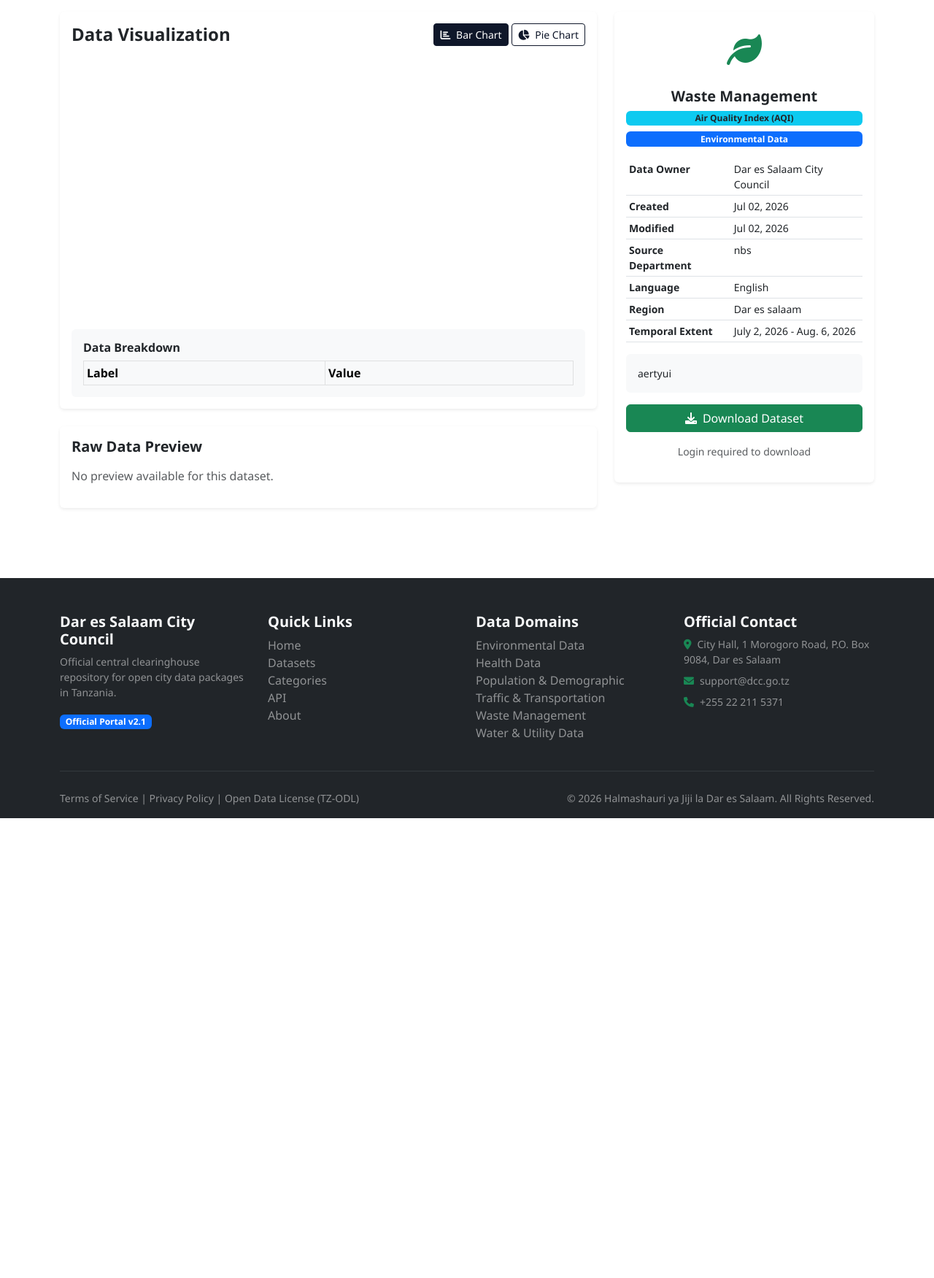
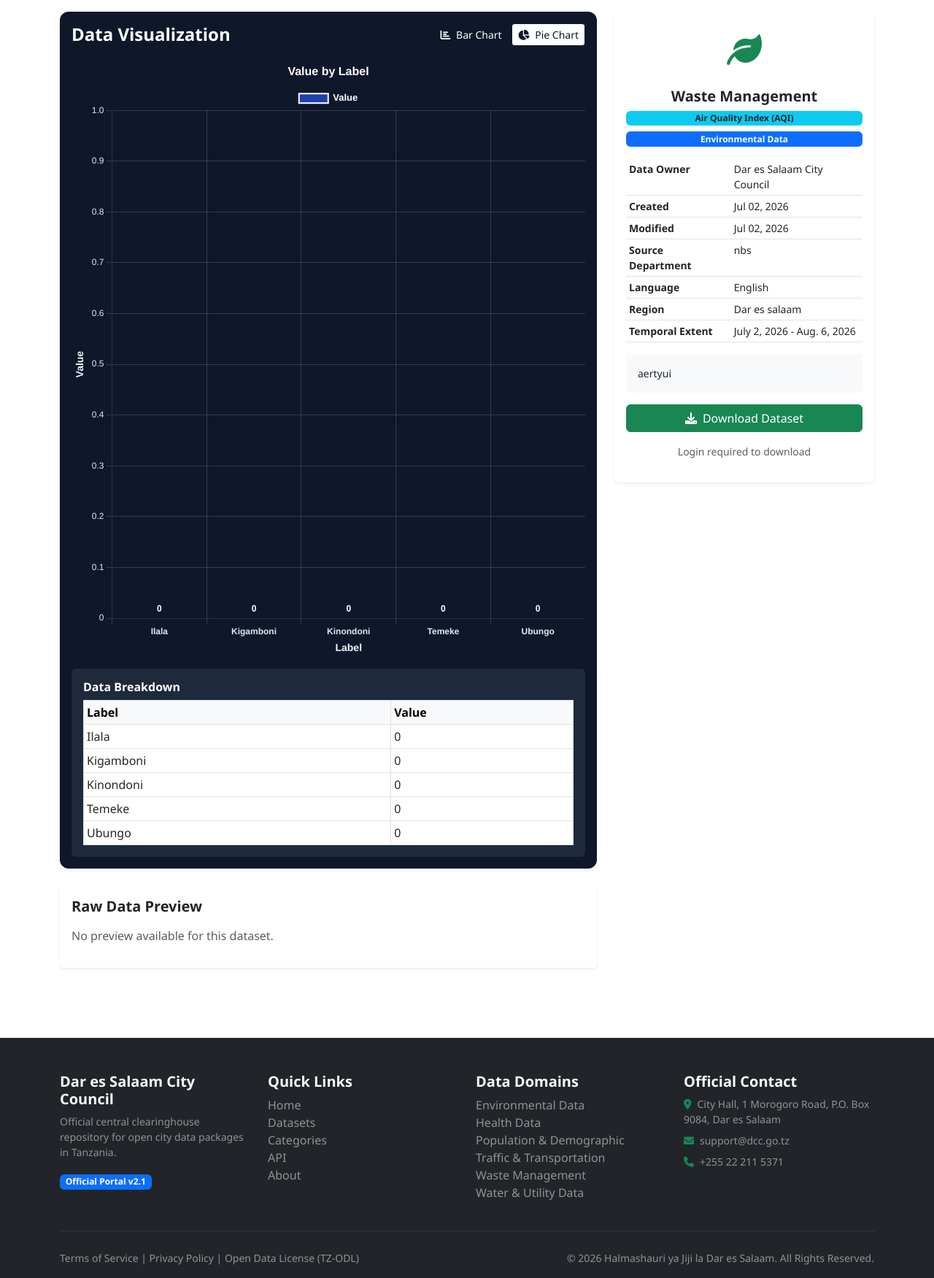
Before and after one commit to doreenenock2005-cloud/data-portal-, a Django app: a page that uses templates/datasets/dataset_detail.html in a window 1280 px wide. Shown: the part 139-1890 px from the top of the page at 73% size. Before the commit the page ends 1260 px from the top, so only its background shows below. Run offline with Django 5.2, Linux system fonts and the light colour scheme; data comes from the database, SQL or seed files in the repository; both versions use the stored data as it was after the commit; lists and menus that the app fills with data are empty; a map, chart or similar area stays blank.

Commit message:
fixed graphs and bar chart visualization

```diff
--- a/accounts/views.py
+++ b/accounts/views.py
@@ -61,7 +61,7 @@ def signup_view(request):
             profile.role = role
             profile.save()
             messages.success(request, 'Account created successfully. Please log in.')
-            return redirect('accounts:login')
+            return redirect('/accounts/login/')
     return render(request, 'accounts/signup.html')
 
 def logout_view(request):
--- a/templates/datasets/dataset_detail.html
+++ b/templates/datasets/dataset_detail.html
@@ -19,22 +19,22 @@
     <div class="row g-4">
         <div class="col-lg-8">
             <div class="card border-0 shadow-sm mb-4">
-                <div class="card-body">
+                <div class="card-body" style="background: #0f172a; border-radius: 12px;">
                     <div class="d-flex justify-content-between align-items-center mb-3">
-                        <h4 class="fw-bold mb-0">Data Visualization</h4>
+                        <h4 class="fw-bold mb-0 text-white">Data Visualization</h4>
                         <div class="chart-toggle">
-                            <button class="btn btn-sm active" onclick="switchChart(this, 'bar')">
+                            <button class="btn btn-sm active" onclick="switchChart(this, 'bar')" style="background: var(--dark-blue); color: white; border-color: var(--dark-blue);">
                                 <i class="fas fa-chart-bar me-1"></i> Bar Chart
                             </button>
-                            <button class="btn btn-sm" onclick="switchChart(this, 'pie')">
+                            <button class="btn btn-sm" onclick="switchChart(this, 'pie')" style="background: white; color: var(--dark-blue); border-color: var(--dark-blue);">
                                 <i class="fas fa-chart-pie me-1"></i> Pie Chart
                             </button>
                         </div>
                     </div>
                     <canvas id="dataChart" height="350"></canvas>
                     {% if chart_data and chart_data.labels %}
-                    <div class="mt-3 p-3 bg-light rounded">
-                        <h6 class="fw-bold mb-2">Data Breakdown</h6>
+                    <div class="mt-3 p-3 rounded" style="background: #1e293b;">
+                        <h6 class="fw-bold mb-2 text-white">Data Breakdown</h6>
                         <div class="table-responsive">
                             <table class="table table-sm table-bordered mb-0" id="districtTable">
                                 <thead class="table-light">
@@ -284,64 +284,6 @@
 
         chartInstance = new Chart(ctx, config);
     }
-                    },
-                    tooltip: {
-                        callbacks: {
-                            label: function(context) {
-                                if (type === 'pie') {
-                                    return context.label + ': ' + context.raw.toLocaleString();
-                                }
-                                return yLabel + ': ' + context.raw.toLocaleString();
-                            }
-                        }
-                    }
-                },
-                scales: type === 'bar' ? {
-                    y: {
-                        ticks: {
-                            color: '#e2e8f0',
-                            font: { size: 11 }
-                        },
-                        grid: { color: 'rgba(255,255,255,0.1)' },
-                        title: {
-                            display: true,
-                            text: yLabel,
-                            color: '#f1f5f9',
-                            font: { size: 13, weight: 'bold' }
-                        }
-                    },
-                    x: {
-                        ticks: {
-                            color: '#e2e8f0',
-                            font: { size: 11 }
-                        },
-                        grid: { color: 'rgba(255,255,255,0.1)' },
-                        title: {
-                            display: true,
-                            text: xLabel,
-                            color: '#f1f5f9',
-                            font: { size: 13, weight: 'bold' }
-                        }
-                    }
-                } : {}
-            },
-            plugins: type === 'bar' ? [{
-                afterDatasetsDraw: function(chart) {
-                    const ctx = chart.ctx;
-                    chart.data.datasets.forEach((dataset, i) => {
-                        const meta = chart.getDatasetMeta(i);
-                        meta.data.forEach((bar, index) => {
-                            const value = chart.data.datasets[i].data[index];
-                            ctx.fillStyle = '#ffffff';
-                            ctx.font = 'bold 11px Arial';
-                            ctx.textAlign = 'center';
-                            ctx.fillText(value.toLocaleString(), bar.x, bar.y - 10);
-                        });
-                    });
-                }
-            }] : []
-        });
-    }
 
     function switchChart(btn, type) {
         document.querySelectorAll('.chart-toggle .btn').forEach(b => b.classList.remove('active'));
```
Also changed, not shown: templates/accounts/login.html (+17 -2 lines), templates/accounts/signup.html (+41 -9 lines), db.sqlite3, media/charts/chart_fac8debc0b7c4a86aa72561c128e343c.png (added), 3 other files.
